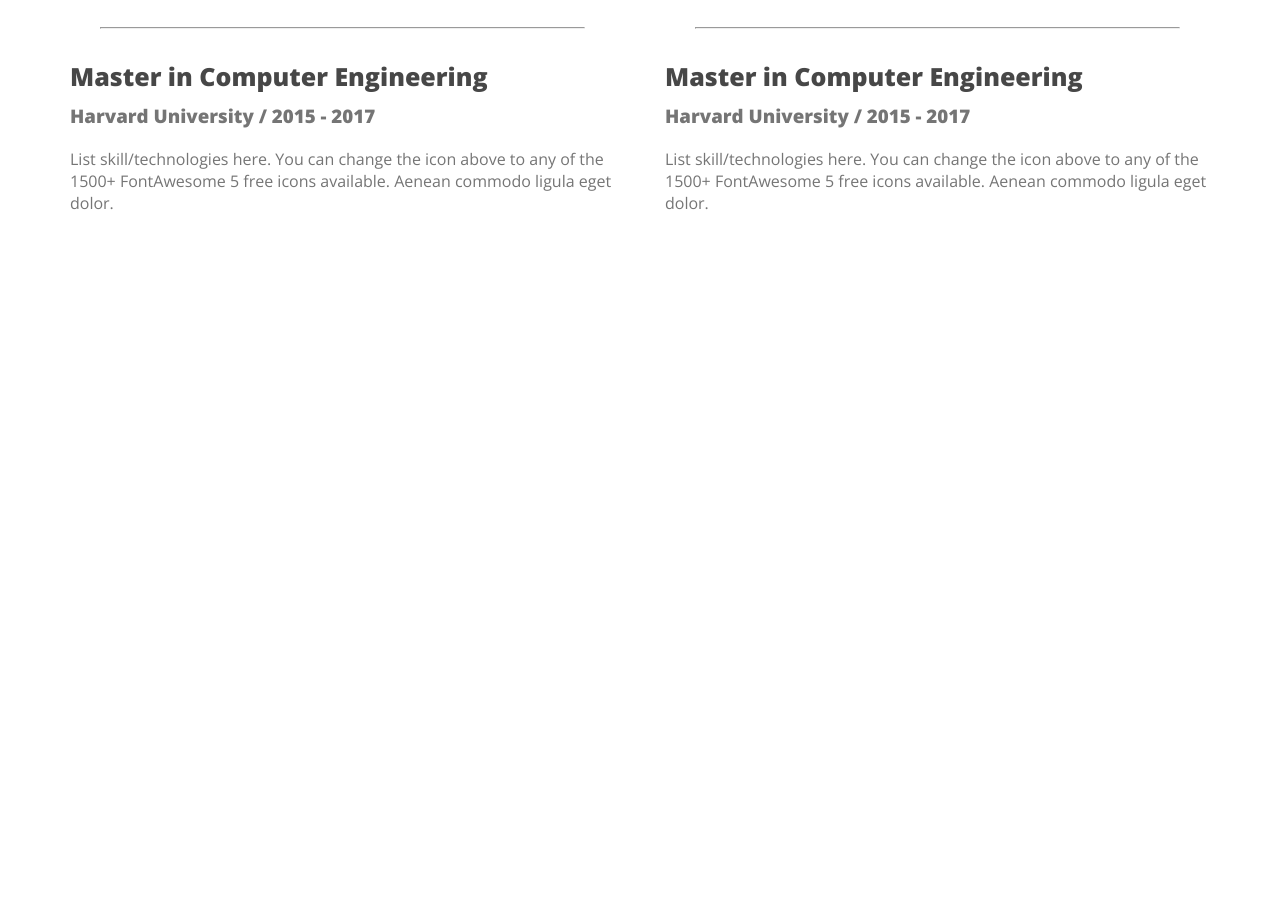
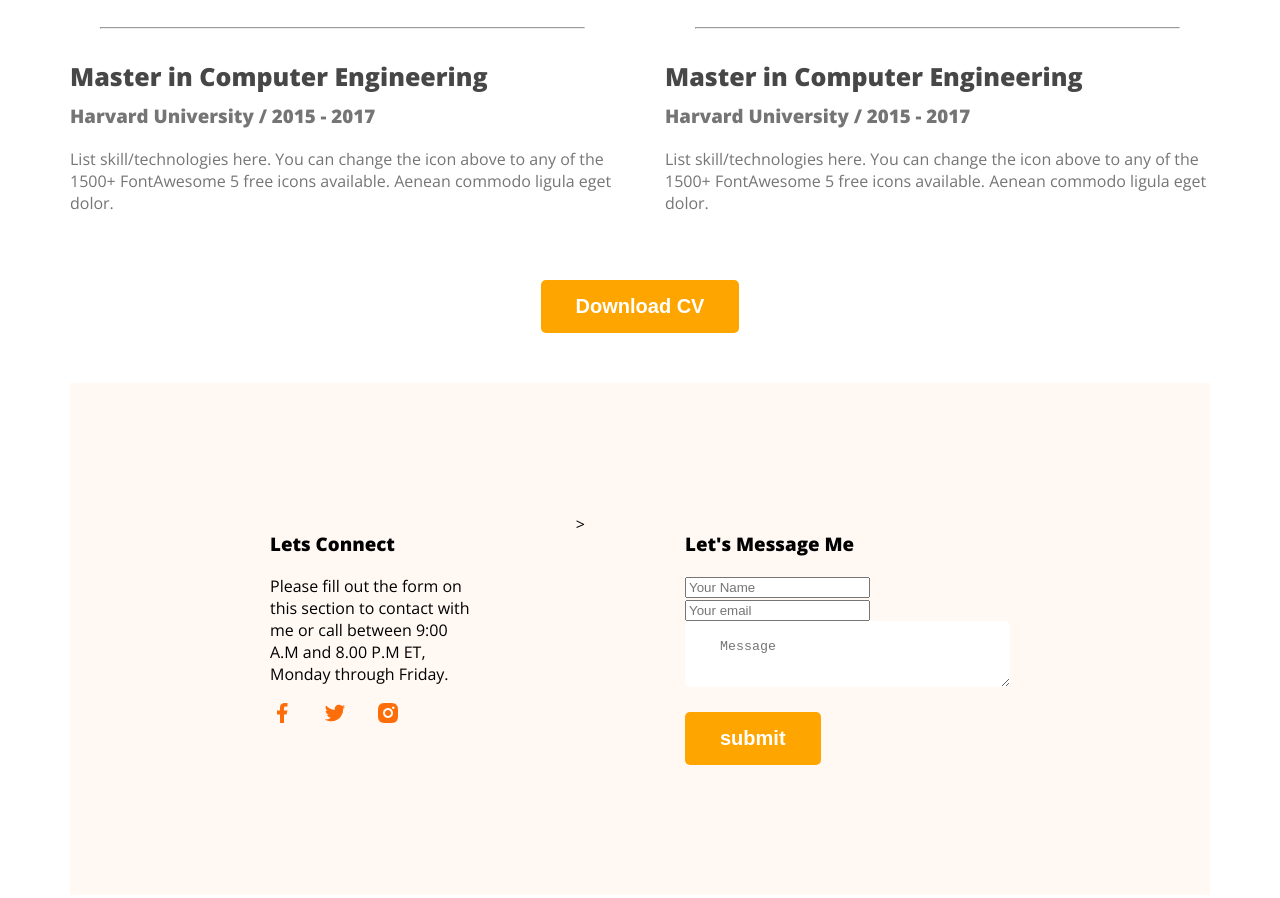
Before and after one commit to priyadevnath/web-developer-porttfolio-, a plain HTML site: page index.html in a window 1280 px wide. Shown: the part 3030-3928 px from the top of the page. Before the commit the page ends 3268 px from the top, so only its background shows below. Drawn offline with nearby package versions, Linux system fonts and the light colour scheme.

Commit message:
footer finished

```diff
--- a/index.html
+++ b/index.html
@@ -165,6 +165,38 @@
 
 
             </div>
+            <div class="download-cv">
+                <button class="button-primary">Download CV</button>
+
+
+            </div>
+            <footer>
+                <div class="footer-colum">
+                    <h3 class="section title">Lets Connect</h3>
+                    <p class="section-description">Please fill out the form on this section to contact with me or call between 9:00 A.M and 8.00 P.M ET, Monday through Friday.</p>
+                    <div class="social-link">
+                        <a href=""><img src="images/icons/facebook.png" alt=""></a>
+                        <a href=""><img src="images/icons/twitter.png" alt=""></a>
+                        <a href=""><img src="images/icons/insta.png" alt=""></a>
+
+
+                    </div>
+                </div>
+>                <div class="footer-colum">
+                    <h3 class="section title">Let's Message Me</h3>
+                   <form class="contact" action="">
+                    <input type="text" placeholder="Your Name">
+                    <input type="email" placeholder="Your email">
+                    <textarea name="" id="" cols="30" role="10" placeholder="Message"></textarea>
+                    <input class="button-primary" type="submit" value="submit">
+                   </form>
+                </div>
+
+
+
+
+
+            </footer>
 
 
 
--- a/style.css
+++ b/style.css
@@ -172,7 +172,32 @@
 }
 .resume-item-institute {
     margin-top: 0;
-    margin-bottom: 20px;
-
+    margin-bottom: 20px;}
+.download-cv {
+    text-align: center;
+    margin-top: 50px;
+}
+footer {
+    display: flex;
+    background-color: #FFF8F3;
+    padding: 130px 200px;
+    margin-top: 50px;
+    gap: 100px;
 
 }
+.footer-colum {
+    width: 100%;
+}
+.social-link a {
+    margin-right: 25px;
+}
+.contact input [type="text"], .contact input [type="text"] ,textarea {
+    display: block;
+    margin-bottom: 25px;
+    padding: 18px 35px;
+    color: #757575;
+    border-radius: 5px;
+    border: 0;
+    background-color: #FFF;
+
+}
```
